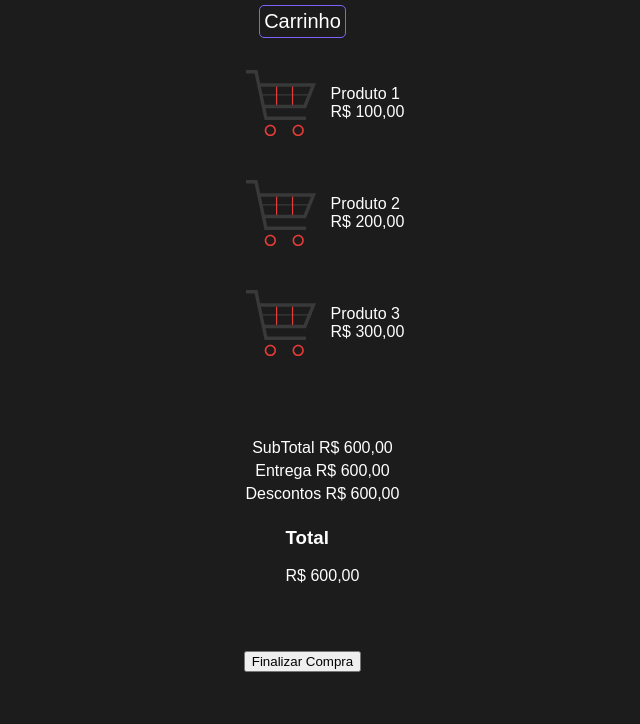
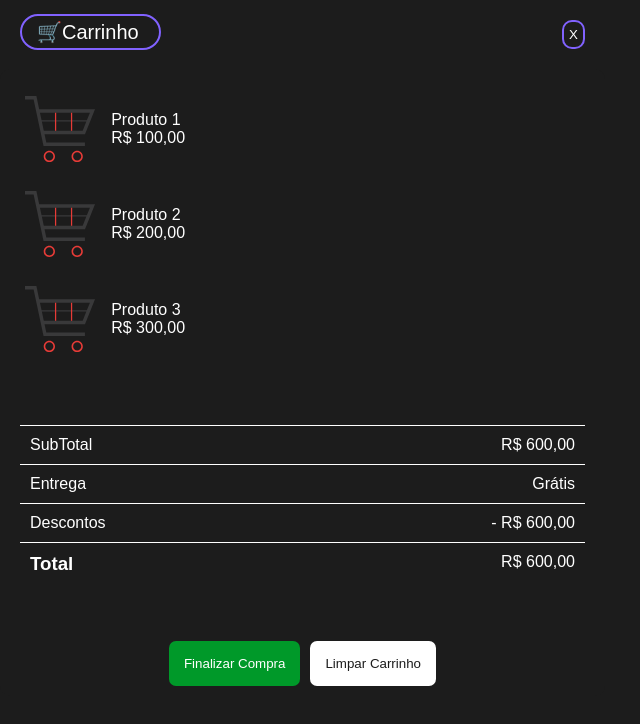
Before and after one commit to Yan-Santana/Trab_ProgWeb, a website: page src/views/cart/index.html in a window 1280 px wide. Shown: the whole page, without its empty margins (0-640 px from the left). Drawn offline with Linux system fonts and the light colour scheme.

Commit message:
Feat: completed cart file

```diff
--- a/src/views/cart/index.html
+++ b/src/views/cart/index.html
@@ -9,10 +9,16 @@
 <body>
 
     <header class = "headerCart">
-        <span class = "textHeader">Carrinho</span>
+        <div class = "subHeader">
+            <span>🛒Carrinho</span>
+
+        </div>
+        <div class = "subHeader">
+            <button> X </button>
+        </div>
     </header>
 
-    <main class = "containerMain" >
+    <main>
 
         <ul class = "containerProducts">
             <div class = "subProducts">
@@ -41,26 +47,48 @@
 
         <ul class = "containerTotal" >
             <div class = "subContainerTotal">
-                <p>SubTotal</p>
-                <span>R$ 600,00</span>
+                <div>
+                    <p>SubTotal</p>
+                </div>
+                <div>
+                    <span>R$ 600,00</span>
+                </div>
+            </div>
+            <div class = "subContainerTotal">
+                <div>
+                    <p>Entrega</p>
+                </div>
+                <div>
+                    <span>Grátis</span>
+                </div>
             </div>
 
             <div class = "subContainerTotal">
-                <p>Entrega</p>
-                <span>R$ 600,00</span>
+                <div>
+                    <p>Descontos</p>
+                </div>
+                <div>
+                    <span>- R$ 600,00</span>
+                </div>
             </div>
 
             <div class = "subContainerTotal">
-                <p>Descontos</p>
-                <span>R$ 600,00</span>
-            </div>
-
-            <div class = "subContainerTotal">
-                <h3>Total</h3>
-                <span>R$ 600,00</span>
+                <div>
+                    <h3>Total</h3>
+                </div>
+                <div>
+                    <span>R$ 600,00</span>
+                </div>
             </div>
         </ul>
-        <button>Finalizar Compra</button>
+        <div class="finalizarBotao">
+            <div class="botao1">
+                <button>Finalizar Compra</button>
+            </div>
+            <div class="botao2">
+                <button>Limpar Carrinho</button>
+            </div>
+        </div>
     </main>
 
 </body>
--- a/src/views/styles/cart.css
+++ b/src/views/styles/cart.css
@@ -18,51 +18,66 @@ body {
 }
 /* inicio dos elementos do header*/
 .headerCart {
+  display: flex;
+  justify-content: space-between;
   background-color: var(--cinza-color);
-    padding: 5px;
+  padding: 20px;
   display: flex;
-    justify-content: center;
   text-align: center;
   color: var(--text-color);
   font-family: var(--font-body);
+  gap: 25rem;
 
   }
 
-  .textHeader {
-    font-size: 20px;
-    padding: 4px;
-    border-radius: 5px;
-    border: 1px solid var(--footer-color);
+.subHeader > span {
+  padding: 5px;
+  font-size: 1.25rem;
+  padding-left: 15px;
+  padding-right: 20px;
+  border-radius: 25px;
+  border: 2px solid var(--footer-color);
+  text-align: center;
+}
+
+.subHeader > button{
+  background-color: var(--cinza-color);
+  border-radius: 10px;
+  padding: 5px;
+  color: var(--text-color);
+  border: 2px solid var(--footer-color);
+}
+
+.subHeader > button:hover{
+  background-color: var(--footer-color);
 }
 /* fim dos elementos do header*/
 
-.containerMain {
+main {
   display: flex;
   flex-direction: column;
-  justify-content: center;
   align-items: center;
   background-color: var(--cinza-color);
   color: var(--text-color);
   font-family: var(--font-body);
   box-sizing: border-box;
-  gap: 50px;
+  gap: 30px;
   padding: 10px;
   border: 0%;
+  border-radius: 10px;
 }
 
 .containerProducts {
   margin: 0%;
   display: flex;
   flex-direction: column;
-  justify-content: center;
-  align-items: center;
   background-color: var(--cinza-color);
   color: var(--text-color);
   font-family: var(--font-body);
   box-sizing: border-box;
   width: 100%;
-  gap: 10px;
-
+  gap: 15px;
+  padding: 10px;
 
 }
 
@@ -70,15 +85,12 @@ body {
   display: flex;
   grid-template-columns:auto;
   flex-direction:row;
-    justify-content: center;
   align-items: center;
   background-color: var(--cinza-color);
   color: var(--text-color);
   font-family: var(--font-body);
   box-sizing: border-box;
-    padding: 10px;
-    gap: 0.62rem;
-
+  gap: 0.70rem;
 
 }
 
@@ -93,27 +105,78 @@ body {
 }
 
 .containerTotal{
+  width: 100%;
   display: flex;
   flex-direction:column;
-    justify-content: center;
-    align-items: center;
   background-color: var(--cinza-color);
   color: var(--text-color);
   font-family: var(--font-body);
   box-sizing: border-box;
-    width: 100%;
-    gap: 5px;
+  padding: 10px;
 
 }
 
 
-.subContainerTotal > p, span{
+.subContainerTotal > div >span{
   margin: 0%;
   border: none;
-    display: inline-block ;
 
+}
 
+.subContainerTotal > div >p{
+  margin: 0%;
+  border: none;
+}
 
+.subContainerTotal > div >h3{
+  margin: 0%;
+  border: none;
 
 
 }
+
+
+.subContainerTotal{
+  display:flex;
+  justify-content:space-between;
+  padding: 10px;
+  border-top: 1px solid;
+
+  }
+
+
+  /*finalizar compra*/
+
+.finalizarBotao{
+  display: flex;
+  gap: 10px;
+}
+
+.botao1 > button:hover{
+  background: var(--body-color);
+}
+
+.botao2 > button:hover{
+  background: var(--body-color);
+  color: var(--text-color);
+}
+
+.botao1 > button{
+
+  background-color: var(--verde-color);
+  border-radius: 7px;
+  padding: 15px;
+  color: var(--text-color);
+  border: none;
+
+}
+
+.botao2 > button{
+
+  background-color: var(--text-color);
+  border-radius: 7px;
+  padding: 15px;
+  color: var(--cinza-color);
+  border: none;
+
+}
```
Also changed, not shown: src/views/home/index.html (+3 -2 lines), src/views/styles/navbar.css (+4 -5 lines). Lines whose indentation alone changed are shown as unchanged.
